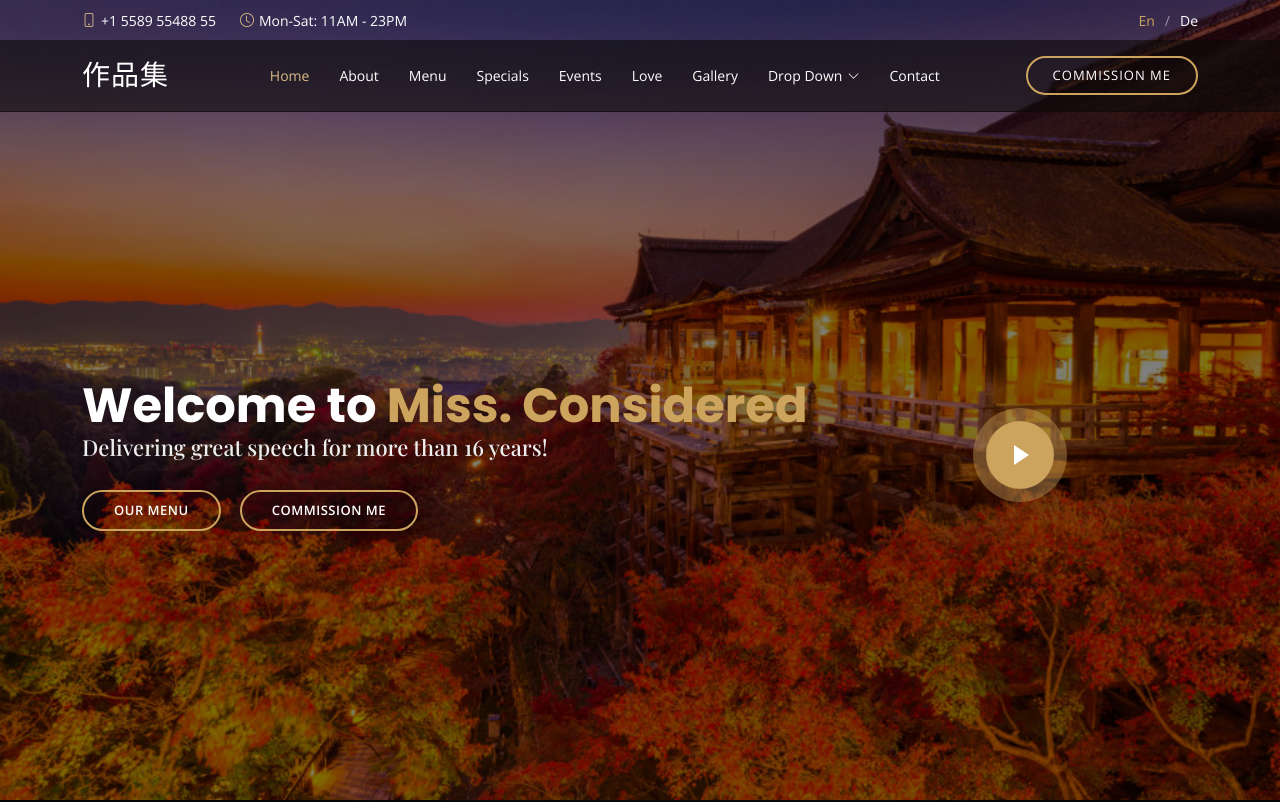
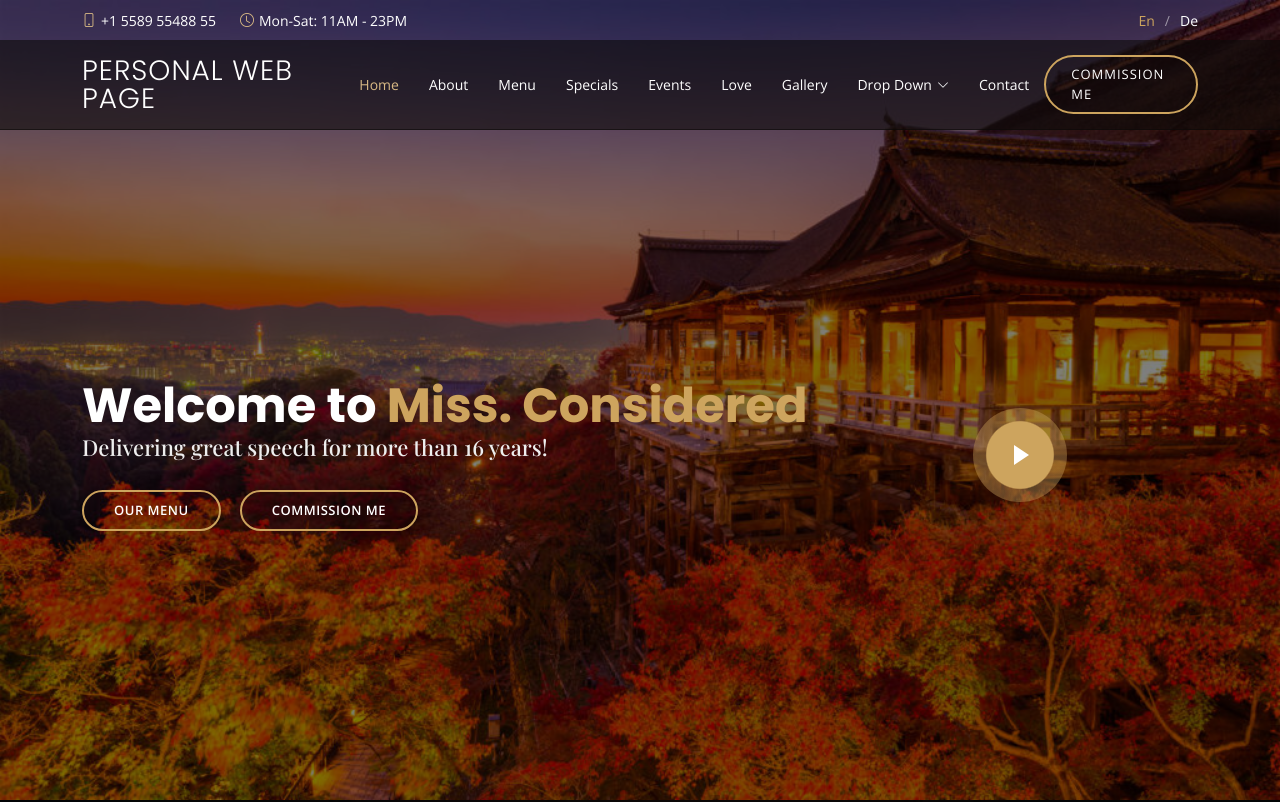
Before and after one commit to yiihsuanc/yiihsuanc.github.io, a plain HTML site: page index.html in a window 1280 px wide. Shown: the top 802 px of the page. Drawn offline with nearby package versions, Linux system fonts and the light colour scheme; a web font is replaced by a local one.

Commit message:
Update index.html

```diff
--- a/index.html
+++ b/index.html
@@ -61,7 +61,7 @@
   <header id="header" class="fixed-top d-flex align-items-cente">
     <div class="container-fluid container-xl d-flex align-items-center justify-content-lg-between">
 
-      <h1 class="logo me-auto me-lg-0"><a href="index.html">作品集</a></h1>
+      <h1 class="logo me-auto me-lg-0"><a href="index.html">Personal web page</a></h1>
       <!-- Uncomment below if you prefer to use an image logo -->
       <!-- <a href="index.html" class="logo me-auto me-lg-0"><img src="assets/img/logo.png" alt="" class="img-fluid"></a>-->
 
```
